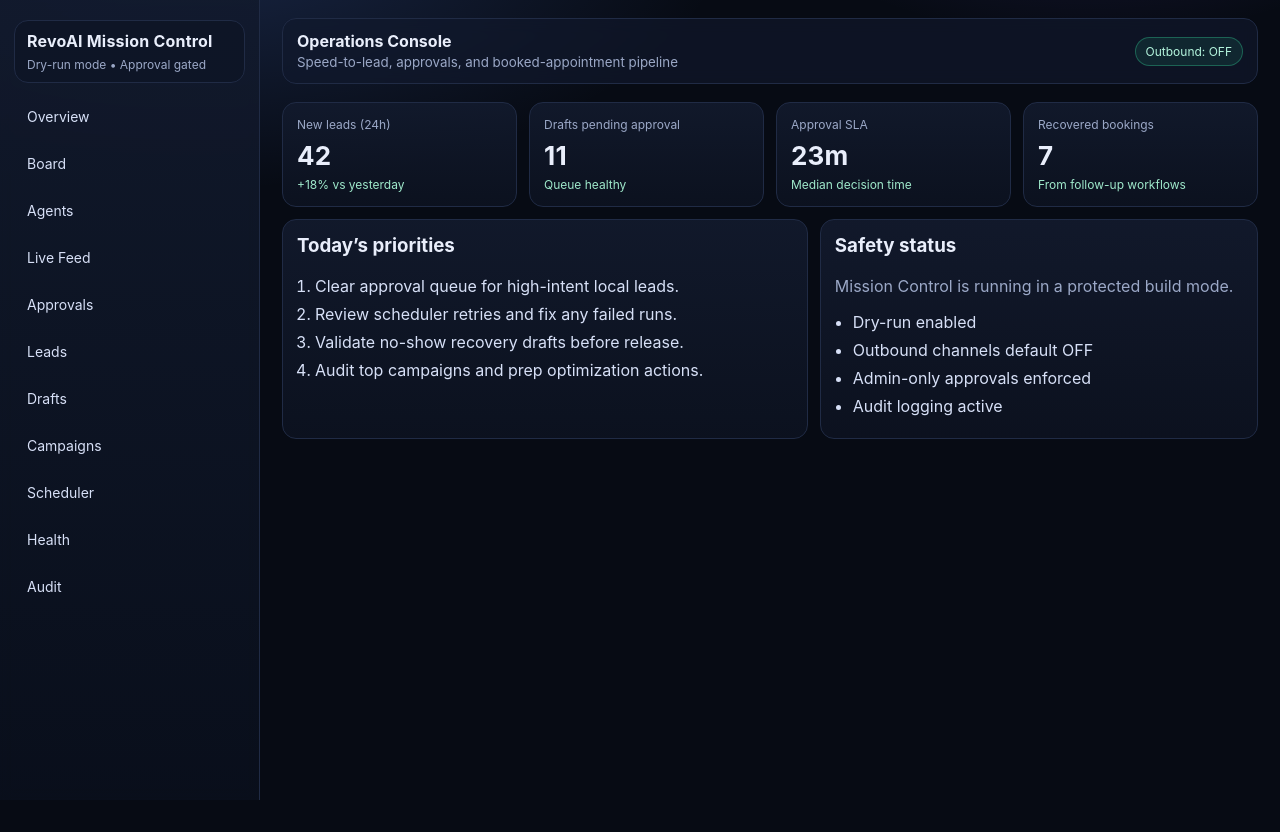
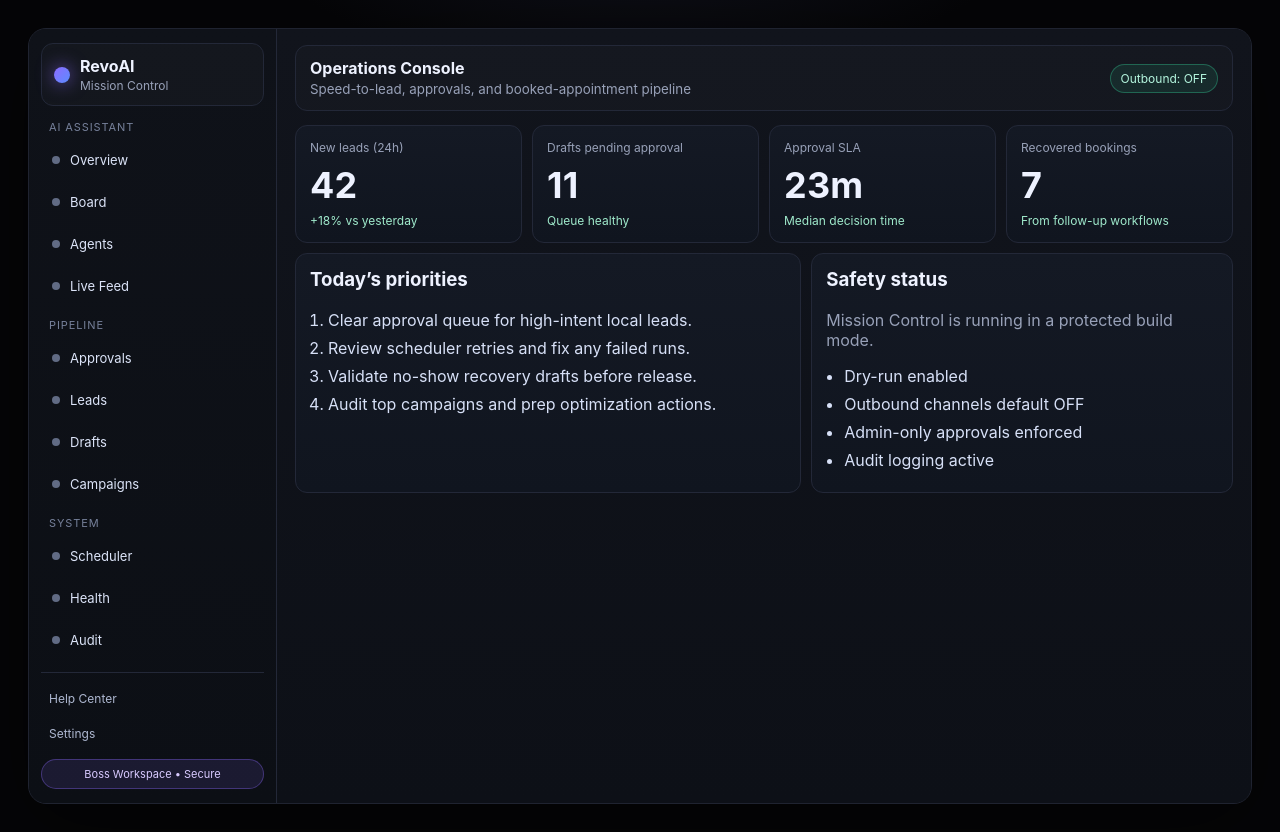
Before and after one commit to hunble01/revoai-mission-control, a Next.js app in the folder revoai-mission-control/apps/web/: page / in a window 1280 px wide. Before the commit the page ends 800 px from the top, so only its background shows below. Built offline with nearby package versions, Linux system fonts and the light colour scheme.

Commit message:
Refine Layer 1 shell to aesthetic reference-inspired sidebar

```diff
--- a/revoai-mission-control/apps/web/app/globals.css
+++ b/revoai-mission-control/apps/web/app/globals.css
@@ -1,82 +1,144 @@
 :root {
-  --bg: #070b14;
-  --bg-elev: #0e1424;
-  --panel: #121a2d;
-  --panel-soft: #0f1728;
-  --border: #202b45;
-  --text: #e9eefb;
-  --muted: #9ba8c7;
-  --brand: #5b8cff;
-  --brand-2: #7b5cff;
+  --bg: #050507;
+  --frame: #0d0f14;
+  --sidebar: #101218;
+  --panel: #141821;
+  --panel-soft: #121620;
+  --border: #232838;
+  --text: #eef2ff;
+  --muted: #98a1b8;
+  --brand: #8d6bff;
+  --brand-2: #5b8cff;
   --success: #35d39a;
-  --warn: #ffcc66;
-  --danger: #ff6b7a;
 }
 
 * { box-sizing: border-box; }
 html, body { margin: 0; padding: 0; }
 body {
   font-family: Inter, system-ui, -apple-system, Segoe UI, Roboto, sans-serif;
-  background:
-    radial-gradient(1200px 600px at 15% -10%, rgba(91,140,255,0.22), transparent 45%),
-    radial-gradient(900px 500px at 85% -20%, rgba(123,92,255,0.18), transparent 40%),
-    var(--bg);
+  background: radial-gradient(900px 500px at 50% -20%, #151826, transparent 50%), var(--bg);
   color: var(--text);
 }
 
 a { color: inherit; text-decoration: none; }
 
-.shell {
+.frame-wrap {
   min-height: 100vh;
   display: grid;
-  grid-template-columns: 260px 1fr;
+  place-items: center;
+  padding: 28px;
+}
+
+.app-frame {
+  width: min(1400px, 100%);
+  min-height: calc(100vh - 56px);
+  border: 1px solid #1f2330;
+  border-radius: 18px;
+  overflow: hidden;
+  background: var(--frame);
+  box-shadow: 0 20px 80px rgba(0, 0, 0, 0.45);
+}
+
+.shell {
+  min-height: calc(100vh - 56px);
+  display: grid;
+  grid-template-columns: 248px 1fr;
 }
 
 .sidebar {
   border-right: 1px solid var(--border);
-  background: linear-gradient(180deg, rgba(18,26,45,0.9), rgba(10,15,28,0.9));
-  backdrop-filter: blur(6px);
-  padding: 20px 14px;
+  background: linear-gradient(180deg, #0f1219 0%, #0c0f15 100%);
+  padding: 14px 12px;
+  display: flex;
+  flex-direction: column;
+  gap: 14px;
 }
 
 .brand {
-  padding: 10px 12px;
+  padding: 12px;
   border: 1px solid var(--border);
-  background: rgba(14, 20, 36, 0.7);
-  border-radius: 14px;
-  margin-bottom: 14px;
+  background: rgba(255,255,255,0.02);
+  border-radius: 12px;
+  display: flex;
+  align-items: center;
+  gap: 10px;
+}
+.brand-dot {
+  width: 16px;
+  height: 16px;
+  border-radius: 999px;
+  background: linear-gradient(135deg, var(--brand), var(--brand-2));
+  box-shadow: 0 0 18px rgba(141,107,255,0.7);
+}
+.brand h2 { margin: 0; font-size: 16px; }
+.brand p { margin: 2px 0 0; color: var(--muted); font-size: 12px; }
+
+.nav-group-title {
+  color: #76809a;
+  font-size: 11px;
+  text-transform: uppercase;
+  letter-spacing: 0.9px;
+  margin: 0 8px 8px;
 }
 
-.brand h2 { margin: 0; font-size: 16px; letter-spacing: 0.2px; }
-.brand p { margin: 6px 0 0; color: var(--muted); font-size: 12px; }
-
-.nav { display: grid; gap: 8px; }
+.nav { display: grid; gap: 6px; }
 .nav a {
   border: 1px solid transparent;
-  color: #d7e0f7;
-  padding: 10px 12px;
-  border-radius: 10px;
-  font-size: 14px;
+  color: #dce4f8;
+  padding: 9px 10px;
+  border-radius: 9px;
+  font-size: 13px;
+  display: flex;
+  align-items: center;
+  gap: 10px;
+}
+.nav-icon {
+  width: 8px;
+  height: 8px;
+  border-radius: 999px;
+  background: #616b84;
 }
 .nav a:hover {
-  background: rgba(91,140,255,0.12);
-  border-color: rgba(91,140,255,0.35);
+  background: rgba(141,107,255,0.12);
+  border-color: rgba(141,107,255,0.35);
+}
+.nav a:hover .nav-icon { background: #9f87ff; }
+
+.sidebar-footer {
+  margin-top: auto;
+  border-top: 1px solid var(--border);
+  padding-top: 12px;
+  display: grid;
+  gap: 8px;
+}
+.sidebar-footer a {
+  font-size: 12px;
+  color: #aeb8d1;
+  padding: 6px 8px;
+  border-radius: 8px;
+}
+.sidebar-footer a:hover { background: rgba(255,255,255,0.03); }
+.profile-chip {
+  margin-top: 4px;
+  font-size: 11px;
+  color: #d8caff;
+  border: 1px solid rgba(141,107,255,0.35);
+  background: rgba(141,107,255,0.12);
+  border-radius: 999px;
+  padding: 7px 10px;
+  text-align: center;
 }
 
-.content { padding: 18px 22px 26px; }
+.content { padding: 16px 18px 20px; background: linear-gradient(180deg, #11141c 0%, #0d1017 100%); }
 .topbar {
-  position: sticky;
-  top: 0;
-  z-index: 20;
-  margin-bottom: 18px;
+  margin-bottom: 14px;
   display: flex;
   align-items: center;
   justify-content: space-between;
   gap: 12px;
   border: 1px solid var(--border);
-  background: rgba(18,26,45,0.65);
-  backdrop-filter: blur(8px);
-  border-radius: 14px;
+  background: rgba(255,255,255,0.015);
+  border-radius: 12px;
   padding: 12px 14px;
 }
 .topbar small { color: var(--muted); }
@@ -91,38 +153,26 @@
 
 .card {
   border: 1px solid var(--border);
-  background: linear-gradient(180deg, rgba(18,26,45,0.9), rgba(12,18,32,0.9));
-  border-radius: 14px;
+  background: linear-gradient(180deg, #141924 0%, #10151f 100%);
+  border-radius: 12px;
   padding: 14px;
 }
 
-.grid-4 {
-  display: grid;
-  gap: 12px;
-  grid-template-columns: repeat(4, minmax(0, 1fr));
-}
+.grid-4 { display: grid; gap: 10px; grid-template-columns: repeat(4, minmax(0, 1fr)); }
 .kpi-title { color: var(--muted); font-size: 12px; margin-bottom: 8px; }
-.kpi-value { font-size: 26px; font-weight: 700; letter-spacing: 0.2px; }
+.kpi-value { font-size: 36px; font-weight: 700; letter-spacing: 0.2px; }
 .kpi-sub { margin-top: 6px; color: #9fe9cb; font-size: 12px; }
 
-.grid-2 {
-  margin-top: 12px;
-  display: grid;
-  gap: 12px;
-  grid-template-columns: 1.2fr 1fr;
-}
-
-.list {
-  margin: 0;
-  padding-left: 18px;
-  color: #d7e0f7;
-}
+.grid-2 { margin-top: 10px; display: grid; gap: 10px; grid-template-columns: 1.2fr 1fr; }
+.list { margin: 0; padding-left: 18px; color: #d7e0f7; }
 .list li { margin-bottom: 8px; }
 .muted { color: var(--muted); }
 
 @media (max-width: 980px) {
+  .frame-wrap { padding: 0; }
+  .app-frame { border-radius: 0; min-height: 100vh; }
   .shell { grid-template-columns: 1fr; }
-  .sidebar { position: static; border-right: 0; border-bottom: 1px solid var(--border); }
+  .sidebar { border-right: 0; border-bottom: 1px solid var(--border); }
   .grid-4 { grid-template-columns: repeat(2, minmax(0, 1fr)); }
   .grid-2 { grid-template-columns: 1fr; }
 }
--- a/revoai-mission-control/apps/web/app/layout.tsx
+++ b/revoai-mission-control/apps/web/app/layout.tsx
@@ -4,38 +4,72 @@
   title: 'RevoAI Mission Control',
 };
 
-const NAV_ITEMS = [
+const NAV_GROUPS = [
+  {
+    title: 'AI Assistant',
+    items: [
       ['Overview', '/'],
       ['Board', '/board'],
       ['Agents', '/agents'],
       ['Live Feed', '/feed'],
+    ],
+  },
+  {
+    title: 'Pipeline',
+    items: [
       ['Approvals', '/approvals'],
       ['Leads', '/leads'],
       ['Drafts', '/drafts'],
       ['Campaigns', '/campaigns'],
+    ],
+  },
+  {
+    title: 'System',
+    items: [
       ['Scheduler', '/scheduler'],
       ['Health', '/health'],
       ['Audit', '/audit'],
+    ],
+  },
 ] as const;
 
 export default function RootLayout({ children }: { children: React.ReactNode }) {
   return (
     <html lang="en">
       <body>
+        <div className="frame-wrap">
+          <div className="app-frame">
             <div className="shell">
               <aside className="sidebar">
                 <div className="brand">
-              <h2>RevoAI Mission Control</h2>
-              <p>Dry-run mode • Approval gated</p>
+                  <div className="brand-dot" />
+                  <div>
+                    <h2>RevoAI</h2>
+                    <p>Mission Control</p>
                   </div>
+                </div>
+
+                {NAV_GROUPS.map((group) => (
+                  <div key={group.title} className="nav-group">
+                    <div className="nav-group-title">{group.title}</div>
                     <nav className="nav">
-              {NAV_ITEMS.map(([label, href]) => (
+                      {group.items.map(([label, href]) => (
                         <a key={href} href={href}>
+                          <span className="nav-icon" />
                           {label}
                         </a>
                       ))}
                     </nav>
+                  </div>
+                ))}
+
+                <div className="sidebar-footer">
+                  <a href="#">Help Center</a>
+                  <a href="#">Settings</a>
+                  <div className="profile-chip">Boss Workspace • Secure</div>
+                </div>
               </aside>
+
               <main className="content">
                 <header className="topbar">
                   <div>
@@ -48,6 +82,8 @@
                 {children}
               </main>
             </div>
+          </div>
+        </div>
       </body>
     </html>
   );
```
Lines whose indentation alone changed are shown as unchanged.
